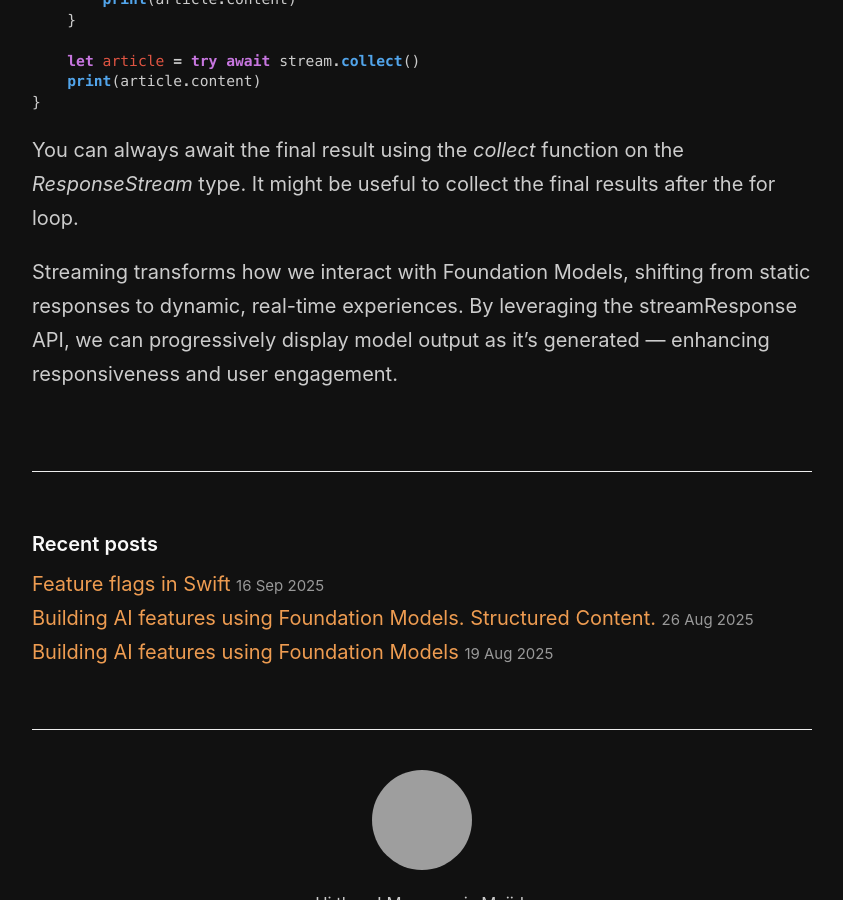
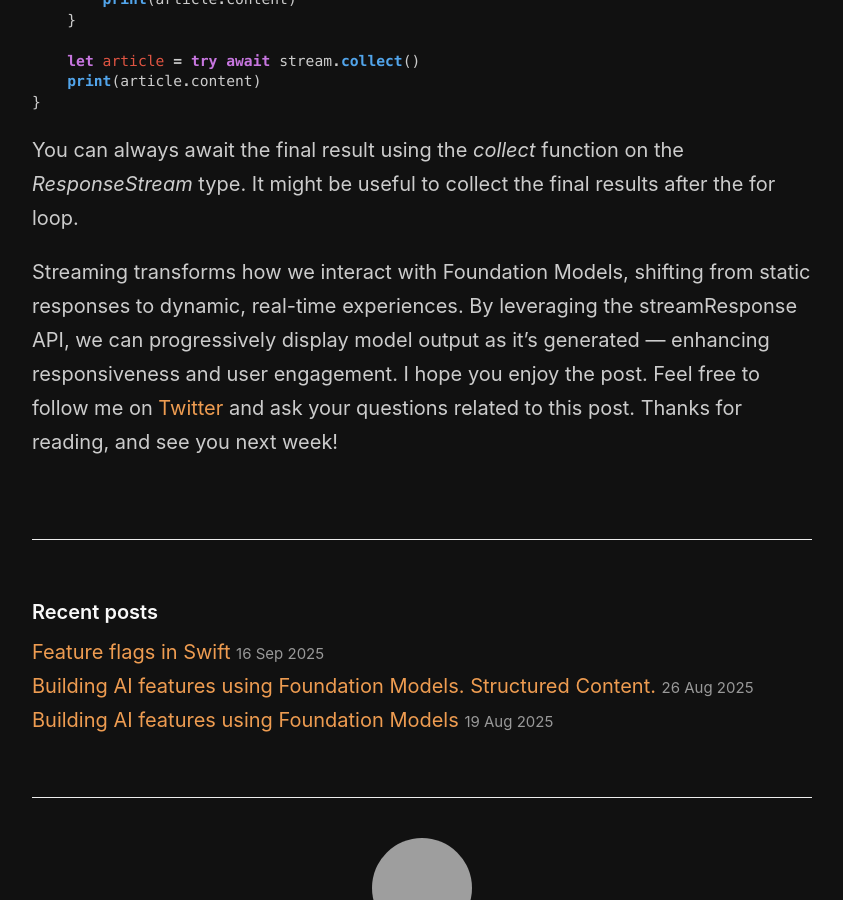
Before and after one commit to mecid/mecid.github.io, a Jekyll site: the page built from _posts/2025-10-08-building-ai-features-using-foundation-models-streaming.md, in a window 1280 px wide and 900 px high, scrolled down 2439 px, cut to the strip 0-900 px from the top of the window. Shown: the whole strip, without its empty margins (218-1061 px from the left). Built offline with Jekyll 4.4.1, drawn with Linux system fonts in a browser that asks for light colours; grey boxes are pictures that could not be loaded.

Commit message:
conclusion tuned in the ai streaming post

```diff
--- a/_posts/2025-10-08-building-ai-features-using-foundation-models-streaming.md
+++ b/_posts/2025-10-08-building-ai-features-using-foundation-models-streaming.md
@@ -79,4 +79,4 @@ import Playgrounds
 
 You can always await the final result using the *collect* function on the *ResponseStream* type. It might be useful to collect the final results after the for loop.
 
-Streaming transforms how we interact with Foundation Models, shifting from static responses to dynamic, real-time experiences. By leveraging the streamResponse API, we can progressively display model output as it’s generated — enhancing responsiveness and user engagement.
+Streaming transforms how we interact with Foundation Models, shifting from static responses to dynamic, real-time experiences. By leveraging the streamResponse API, we can progressively display model output as it’s generated — enhancing responsiveness and user engagement. I hope you enjoy the post. Feel free to follow me on [Twitter](https://twitter.com/mecid) and ask your questions related to this post. Thanks for reading, and see you next week!
```
